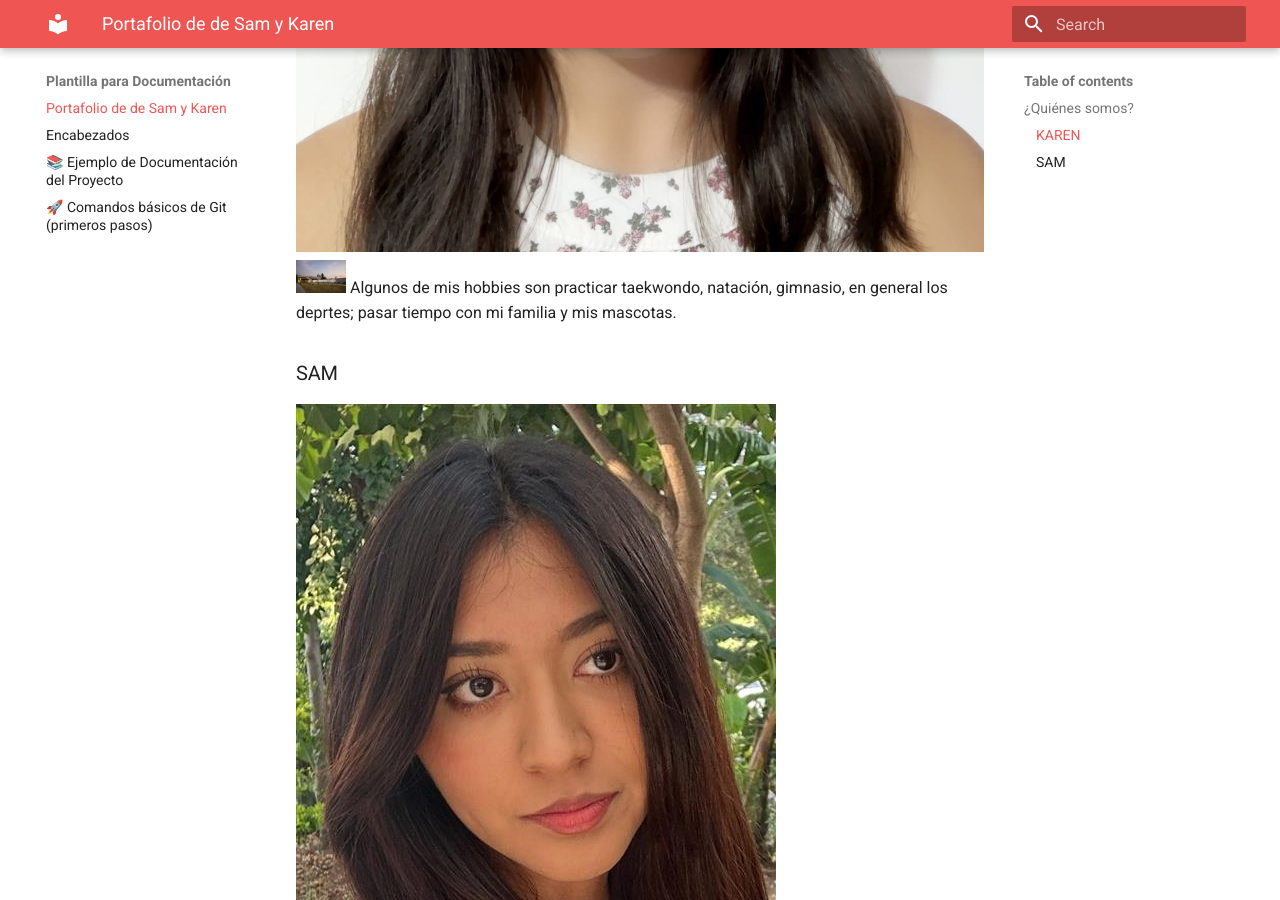
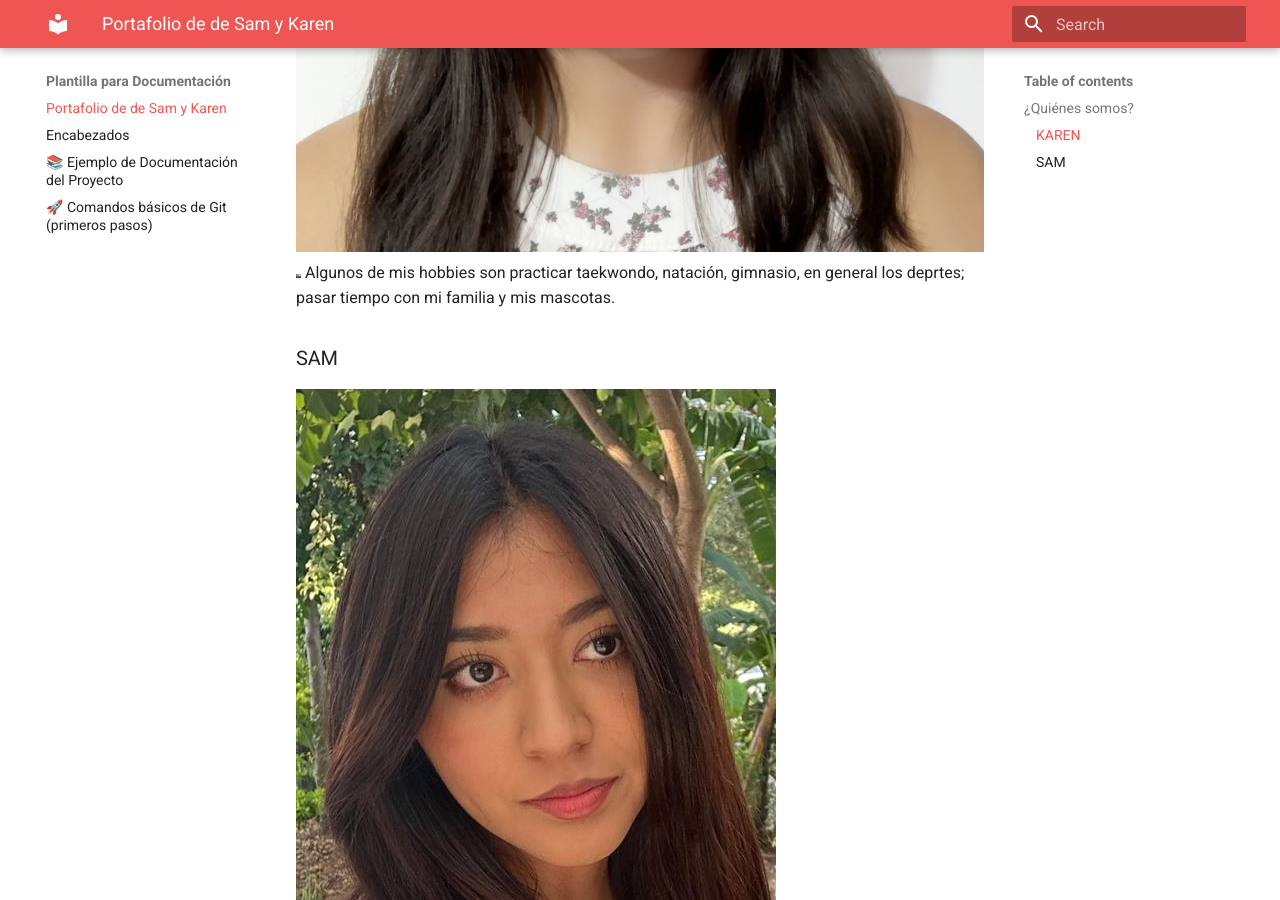
Before and after one commit to KarenPastrana/PORTAFOLIO, an MkDocs documentation site: the page built from docs/index.md, in a window 1280 px wide and 900 px high, scrolled down 737 px. Built offline with MkDocs 1.6.1 and Material for MkDocs 9.7.7, drawn with Linux system fonts in a browser that asks for light colours.

Commit message:
Update index.md

```diff
--- a/docs/index.md
+++ b/docs/index.md
@@ -3,14 +3,14 @@
 ##¿Quiénes somos?
 ###KAREN
 ![Diagrama del sistema](recursos/imgs/fotoAlumno.png)
-<img src="../recursos/imgs/ibero.jpeg" alt="Diagrama del sistema" width="50">
+<img src="../recursos/imgs/ibero.jpeg" alt="Diagrama del sistema" width="5">
 Algunos de mis hobbies son practicar taekwondo, natación, gimnasio, en general los deprtes; pasar tiempo con mi familia y mis mascotas.
 
 
 
 ###SAM
 ![Diagrama del sistema](recursos/imgs/Image.jpeg)
-<img src="../recursos/imgs/ibero.jpeg" alt="Diagrama del sistema" width="50">
+<img src="../recursos/imgs/ibero.jpeg" alt="Diagrama del sistema" width="5">
 Mis hobbies son dibujar, tocar la guitarra y jugar videojuegos.
 
 
```
